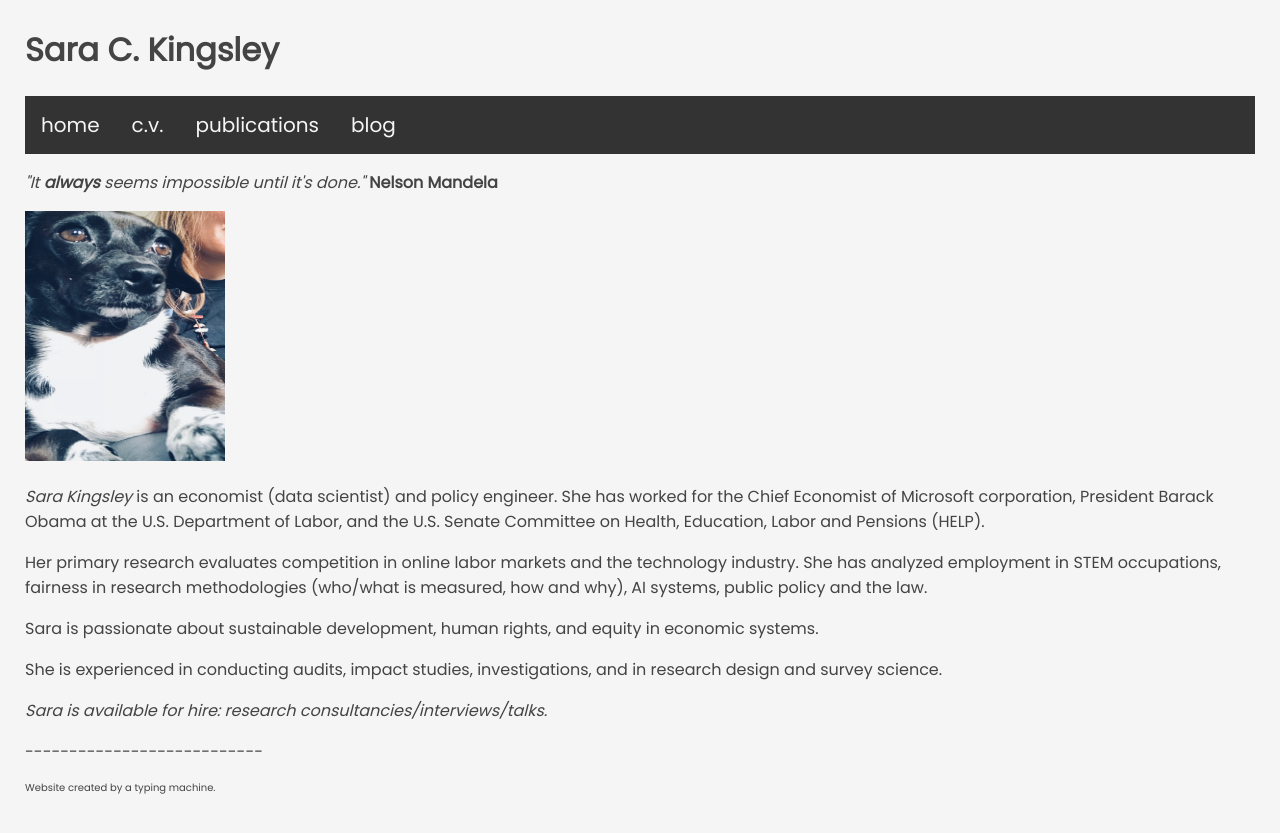
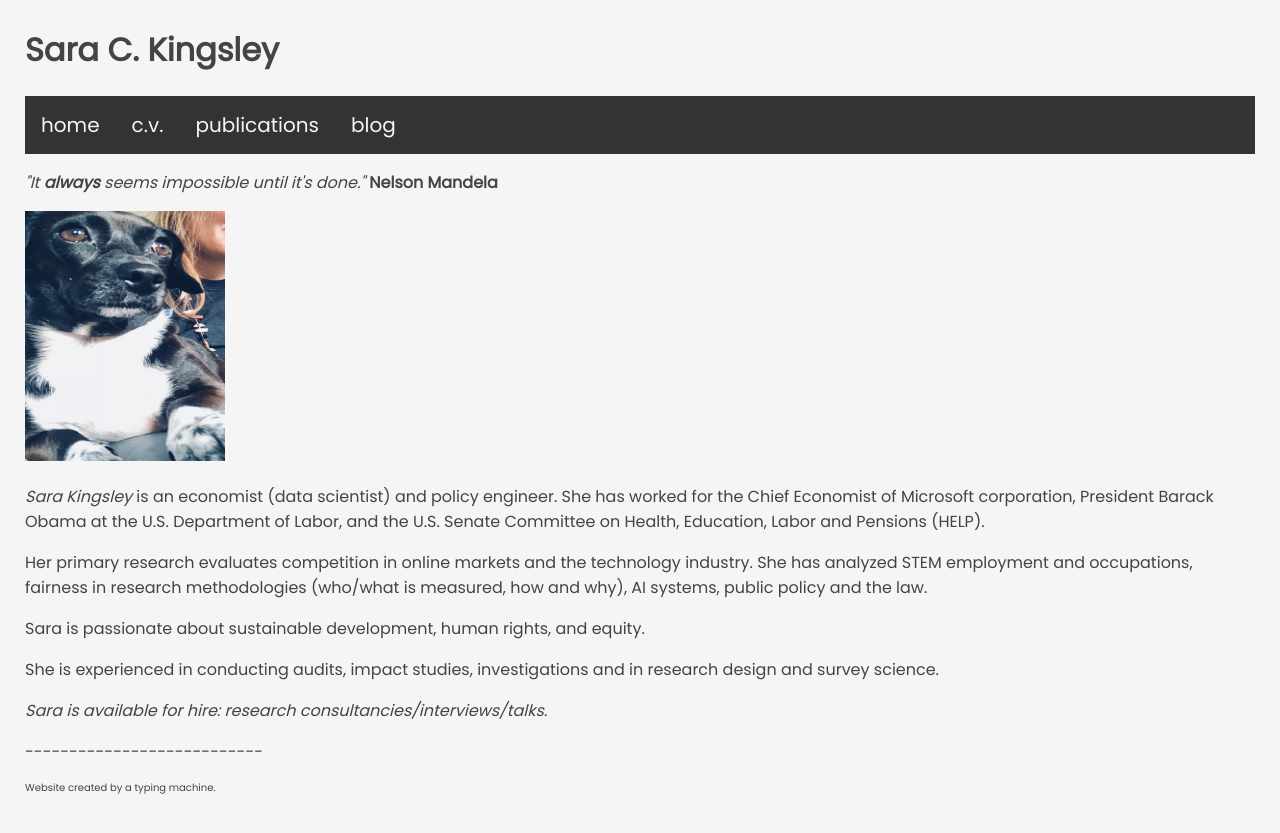
Before and after one commit to sarakingsley/sarakingsley.github.io, a Jekyll site: the page built from README.md, in a window 1280 px wide. Shown: the top 833 px of the page. Built offline with Jekyll 4.4.1, drawn with Linux system fonts in a browser that asks for light colours; some web fonts are replaced; our own code applies the rules of GitHub Pages for plain Markdown files.

Commit message:
Update home.html

```diff
--- a/_layouts/home.html
+++ b/_layouts/home.html
@@ -58,9 +58,9 @@
       <img src="https://sarakingsley.github.io/IMG_E0431.JPG" width="200"
            height="250">
       <p><i>Sara Kingsley</i> is an economist (data scientist) and policy engineer. She has worked for the Chief Economist of Microsoft corporation, President Barack Obama at the U.S. Department of Labor, and the U.S. Senate Committee on Health, Education, Labor and Pensions (HELP).</p>
-      <p>Her primary research evaluates competition in online labor markets and the technology industry. She has analyzed employment in STEM occupations, fairness in research methodologies (who/what is measured, how and why), AI systems, public policy and the law. </p>
-      <p>Sara is passionate about sustainable development, human rights, and equity in economic systems.</p>
-      <p>She is experienced in conducting audits, impact studies, investigations, and in research design and survey science. </p>
+      <p>Her primary research evaluates competition in online markets and the technology industry. She has analyzed STEM employment and occupations, fairness in research methodologies (who/what is measured, how and why), AI systems, public policy and the law. </p>
+      <p>Sara is passionate about sustainable development, human rights, and equity.</p>
+      <p>She is experienced in conducting audits, impact studies, investigations and in research design and survey science. </p>
       <p><i>Sara is available for hire: research consultancies/interviews/talks. </i></p>
       <p>---------------------------</p>
 
```
